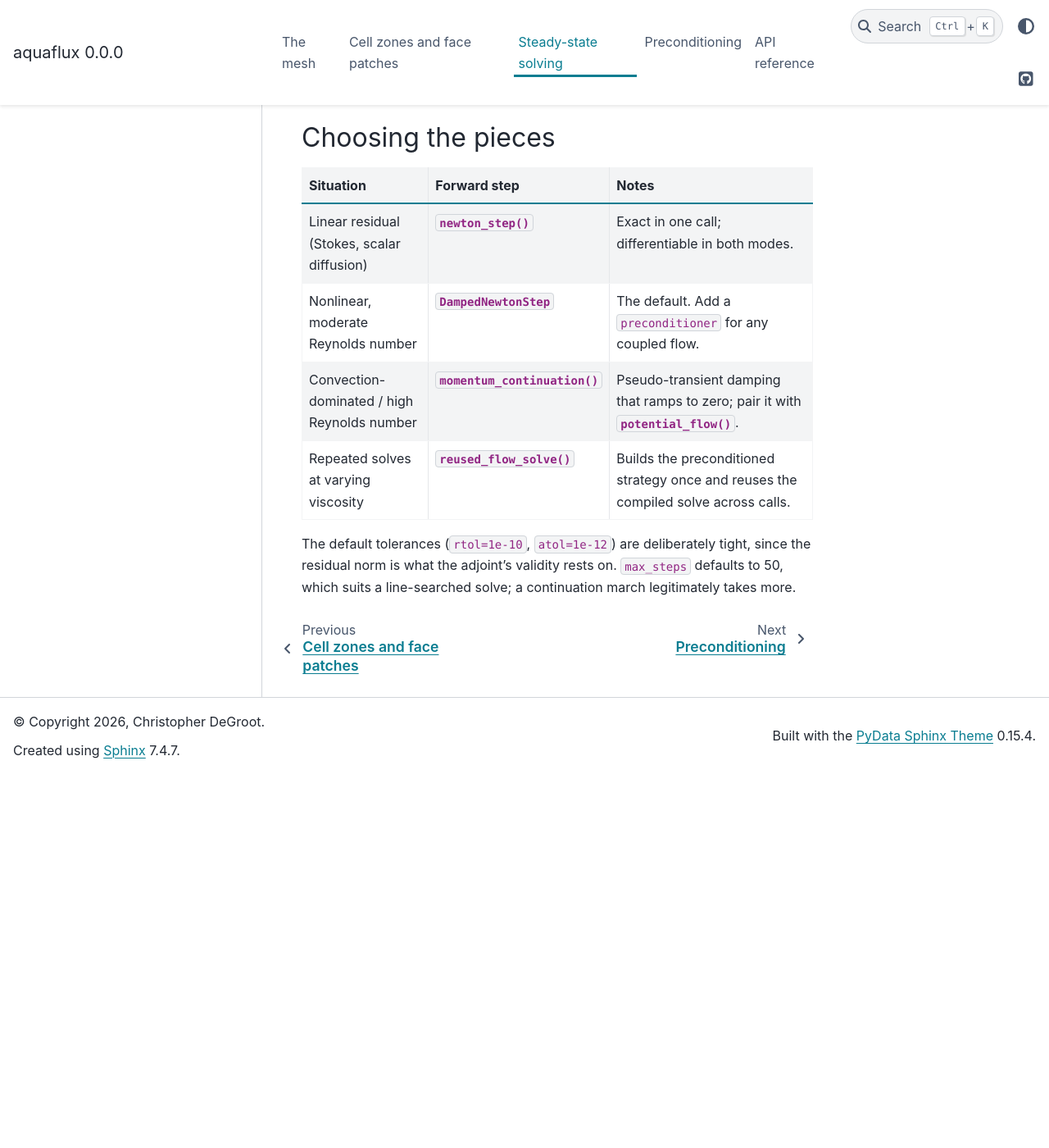
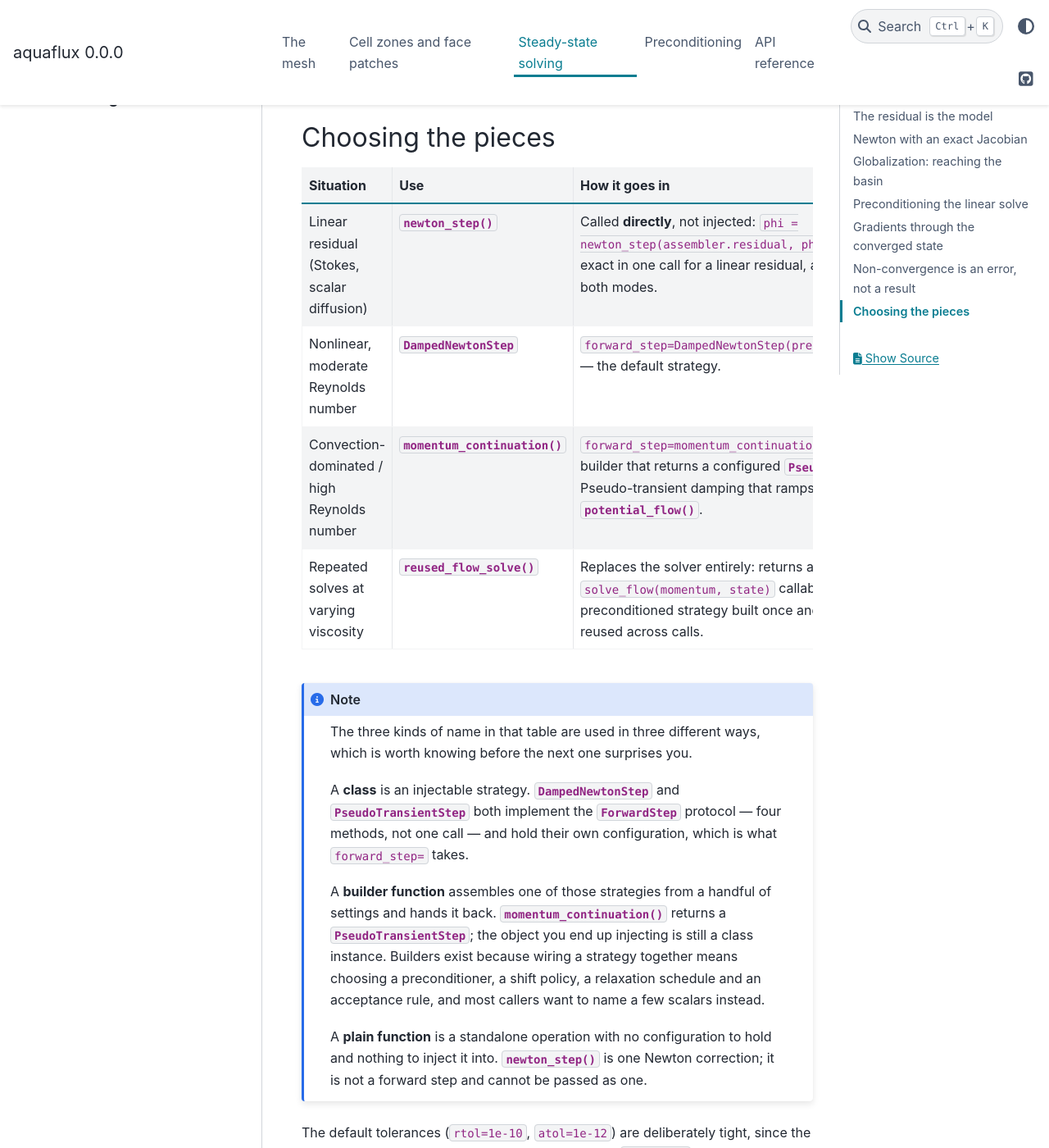
Before and after one commit to DeGrootResearchGroup/aquaflux, a Sphinx documentation site: the page built from docs/steady_state_solving.md, in a window 1280 px wide and 1400 px high, scrolled down 6584 px. Shown: the whole window at 82% size. Built offline with Sphinx 7.4.7 and the PyData theme 0.15.4, drawn with Linux system fonts in a browser that asks for light colours; before the commit the page ends 7528 px from its top, so only the background shows below that.

Commit message:
docs: the "Choosing the pieces" table implied four interchangeable options
It headed a column "Forward step" and then listed two things that cannot
go in that slot. `newton_step` does not implement the `ForwardStep`
protocol -- four methods, not one call -- and `forward_step=newton_step`
appears nowhere in the tree because it would not work; every use calls it
directly in a loop. `reused_flow_solve` is not a forward step either: it
returns a whole `solve_flow(momentum, state)` callable.

So a reader comparing `newton_step` against `DampedNewtonStep` saw a
function beside a class in one column and reasonably read the difference
as arbitrary. It is not -- classes are injectable strategies that hold
configuration, builder functions assemble one and return it, and plain
functions are standalone operations -- but nothing said so.

The column now says how each one is actually used, and a note states the
three-way convention outright.

Co-Authored-By: Claude Opus 5 <noreply@anthropic.com>

````diff
--- a/docs/steady_state_solving.md
+++ b/docs/steady_state_solving.md
@@ -272,12 +272,33 @@ If you hit it, the useful responses in order are: start from a better initial fi
 
 ## Choosing the pieces
 
-| Situation | Forward step | Notes |
+| Situation | Use | How it goes in |
 | --- | --- | --- |
-| Linear residual (Stokes, scalar diffusion) | {func}`~aquaflux.solve.newton_step` | Exact in one call; differentiable in both modes. |
-| Nonlinear, moderate Reynolds number | {class}`~aquaflux.solve.DampedNewtonStep` | The default. Add a `preconditioner` for any coupled flow. |
-| Convection-dominated / high Reynolds number | {func}`~aquaflux.flow.momentum_continuation` | Pseudo-transient damping that ramps to zero; pair it with {func}`~aquaflux.flow.potential_flow`. |
-| Repeated solves at varying viscosity | {func}`~aquaflux.flow.reused_flow_solve` | Builds the preconditioned strategy once and reuses the compiled solve across calls. |
+| Linear residual (Stokes, scalar diffusion) | {func}`~aquaflux.solve.newton_step` | Called **directly**, not injected: `phi = newton_step(assembler.residual, phi)`. One correction, exact in one call for a linear residual, and differentiable in both modes. |
+| Nonlinear, moderate Reynolds number | {class}`~aquaflux.solve.DampedNewtonStep` | `forward_step=DampedNewtonStep(preconditioner=precond)` — the default strategy. |
+| Convection-dominated / high Reynolds number | {func}`~aquaflux.flow.momentum_continuation` | `forward_step=momentum_continuation(assembler)` — a builder that returns a configured {class}`~aquaflux.solve.PseudoTransientStep`. Pseudo-transient damping that ramps to zero; pair it with {func}`~aquaflux.flow.potential_flow`. |
+| Repeated solves at varying viscosity | {func}`~aquaflux.flow.reused_flow_solve` | Replaces the solver entirely: returns a `solve_flow(momentum, state)` callable, with the preconditioned strategy built once and the compiled solve reused across calls. |
+
+```{note}
+The three kinds of name in that table are used in three different ways, which is worth
+knowing before the next one surprises you.
+
+A **class** is an injectable strategy. {class}`~aquaflux.solve.DampedNewtonStep` and
+{class}`~aquaflux.solve.PseudoTransientStep` both implement the
+{class}`~aquaflux.solve.ForwardStep` protocol — four methods, not one call — and hold their
+own configuration, which is what `forward_step=` takes.
+
+A **builder function** assembles one of those strategies from a handful of settings and hands
+it back. {func}`~aquaflux.flow.momentum_continuation` returns a
+{class}`~aquaflux.solve.PseudoTransientStep`; the object you end up injecting is still a class
+instance. Builders exist because wiring a strategy together means choosing a preconditioner, a
+shift policy, a relaxation schedule and an acceptance rule, and most callers want to name a few
+scalars instead.
+
+A **plain function** is a standalone operation with no configuration to hold and nothing to
+inject it into. {func}`~aquaflux.solve.newton_step` is one Newton correction; it is not a
+forward step and cannot be passed as one.
+```
 
 The default tolerances (`rtol=1e-10`, `atol=1e-12`) are deliberately tight, since the residual
 norm is what the adjoint's validity rests on. `max_steps` defaults to 50, which suits a
````
